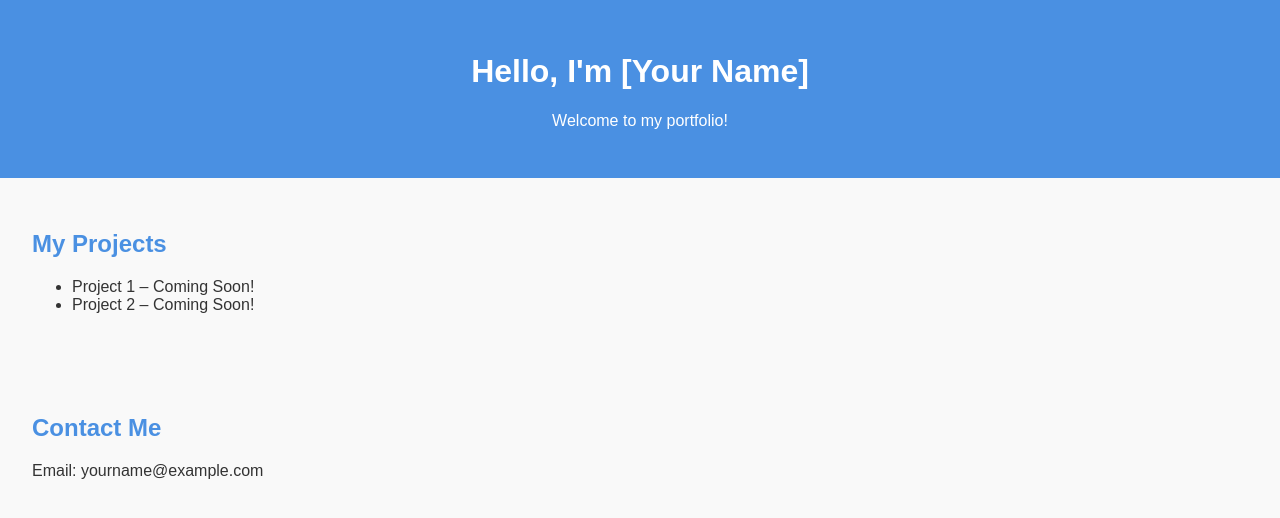
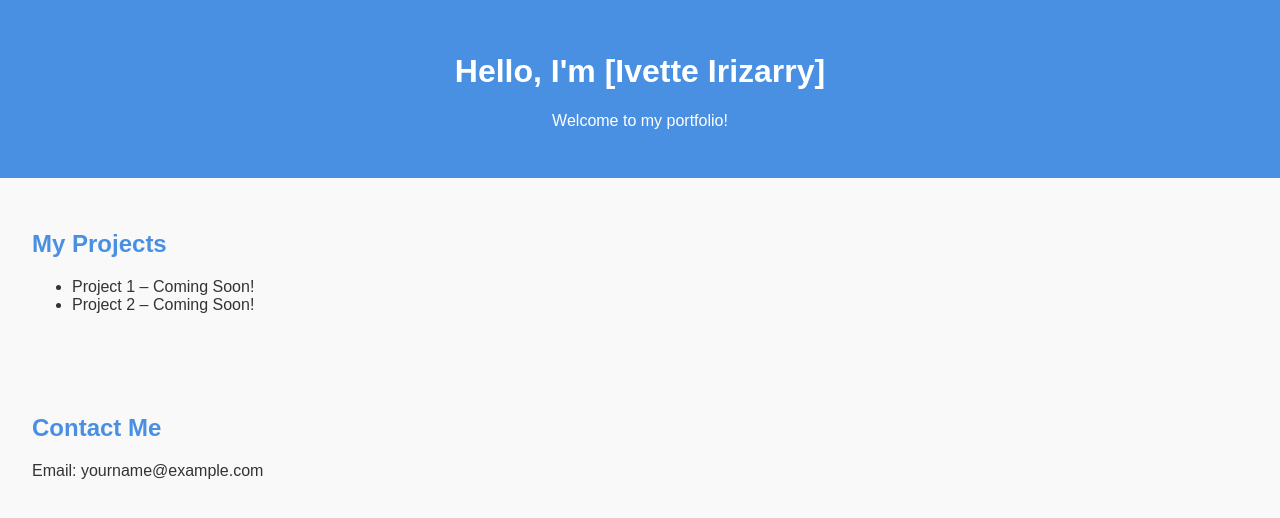
Before and after one commit to IIrizarry197/my-portfolio, a plain HTML site: page index.html in a window 1280 px wide. Drawn offline with Linux system fonts and the light colour scheme.

Commit message:
Update index.html
added my name to the heading

```diff
--- a/index.html
+++ b/index.html
@@ -8,7 +8,7 @@
 </head>
 <body>
   <header>
-    <h1>Hello, I'm [Your Name]</h1>
+    <h1>Hello, I'm [Ivette Irizarry]</h1>
     <p>Welcome to my portfolio!</p>
   </header>
 
```
